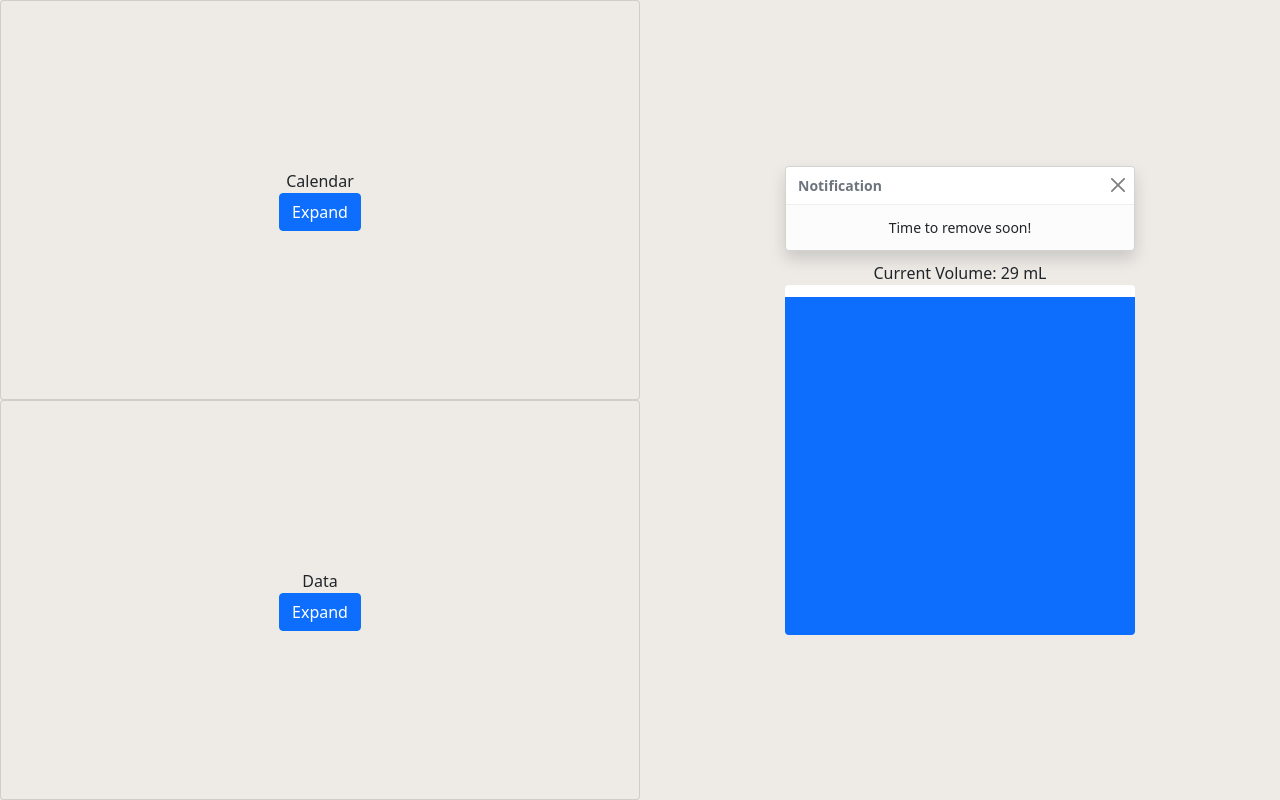
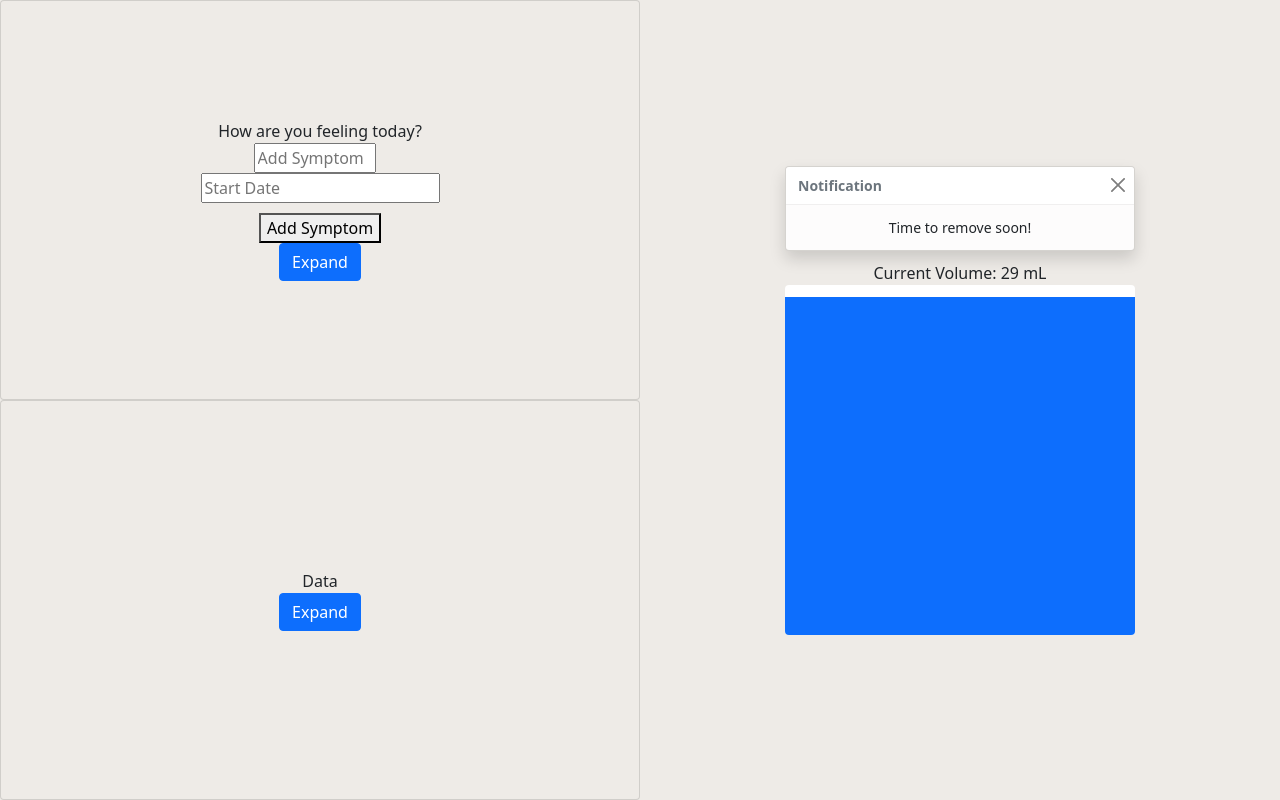
Before and after one commit to hecrabbs/smart-menstrual-cup-app, a React (Create React App) app: page / in a window 1280 px wide. Built offline with nearby package versions, Linux system fonts and the light colour scheme.

Commit message:
Calendar things

```diff
--- a/src/App.js
+++ b/src/App.js
@@ -68,6 +68,17 @@ const symptoms = [
   }
 ]
 
+const t_day = [
+  {
+    start: new Date(),
+    end: new Date()
+  }
+]
+
+
+
+
+
 const vol = Math.floor(Math.random()*31);
 const val = (vol/30) * 100;
 
@@ -129,6 +140,9 @@ function Chart(props) {
 }
 
 function App() {
+  const today = new Date();
+  const t = (today.getFullYear(), today.getMonth(), today.getDay());
+
   const [showData, setShowData] = useState(false);
   const [showCalendar, setShowCalendar] = useState(false);
 
@@ -138,12 +152,13 @@ function App() {
   const toggleShowA = () => setShowA(!showA);
   const toggleShowB = () => setShowB(!showB);
 
-  const [newSymptom, setNewSymptom] = useState({title: "", start: "",  end: ""})
+  const [newSymptom, setNewSymptom] = useState({title: "", start: "", end: ""})
   const [allSymptoms, setAllSymptoms] = useState(symptoms)
 
   function addSymptom(){
     setAllSymptoms([...allSymptoms, newSymptom])
   }
+
 
 
   function notif(){
@@ -169,7 +184,20 @@ function App() {
             <Col>
               <Row className="RowDashboardItem">
                 <Card className="RowDashboardItem">
-                  Calendar
+                  How are you feeling today?
+                <input type="text" placeholder ="Add Symptom" style={{width: "20%", marginRight:"10px"}}
+                value={newSymptom.title} onChange={(e) => setNewSymptom({...newSymptom, title: e.target.value})}
+                />
+
+                <DatePicker placeholderText="Start Date" style={{marginRight:"10px"}} selected={newSymptom.start}
+                onChange={(start) => setNewSymptom({...newSymptom, start}), (end) => setNewSymptom({...newSymptom, end})}/>
+                {/* <DatePicker placeholderText="Date Experienced" style={{marginRight:"10px"}} selected={newSymptom.end}
+                onChange={(end) => setNewSymptom({...newSymptom, end})} /> */}
+
+
+                  <button style={{marginTop: "10px"}} onClick={addSymptom}>
+                     Add Symptom
+                  </button>
                   <Button onClick={() => setShowCalendar(true)}>
                     Expand
                   </Button>
@@ -185,10 +213,12 @@ function App() {
                         <input type="text" placeholder ="Add Symptom" style={{width: "20%", marginRight:"10px"}}
                           value={newSymptom.title} onChange={(e) => setNewSymptom({...newSymptom, title: e.target.value})}
                         />
-                        <DatePicker placeholderText="Start Date" style={{marginRight:"10px"}} selected={newSymptom.start}
-                        onChange={(start) => setNewSymptom({...newSymptom, start})} />
-                        <DatePicker placeholderText="End Date" style={{marginRight:"10px"}} selected={newSymptom.start}
-                        onChange={(end) => setNewSymptom({...newSymptom, end})} />
+                        {/* <DatePicker placeholderText="Start Date" style={{marginRight:"10px"}} selected={newSymptom.start}
+                        onChange={(start) => setNewSymptom({...newSymptom, start})} /> */}
+
+<DatePicker placeholderText="Start Date" style={{marginRight:"10px"}} selected={newSymptom.start}
+                onChange={(start) => setNewSymptom({...newSymptom, start}), (end) => setNewSymptom({...newSymptom, end})}/>
+
 
                         <button style={{marginTop: "10px"}} onClick={addSymptom}>
                           Add Symptom
```
